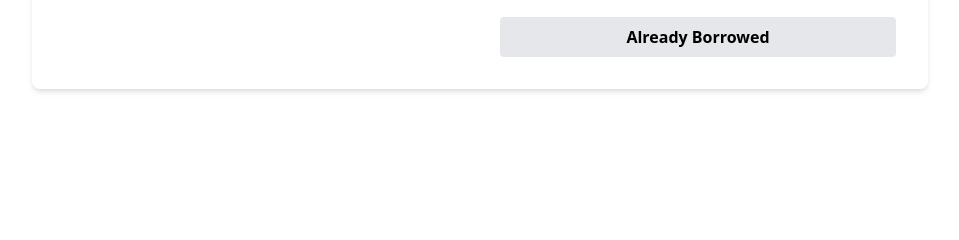
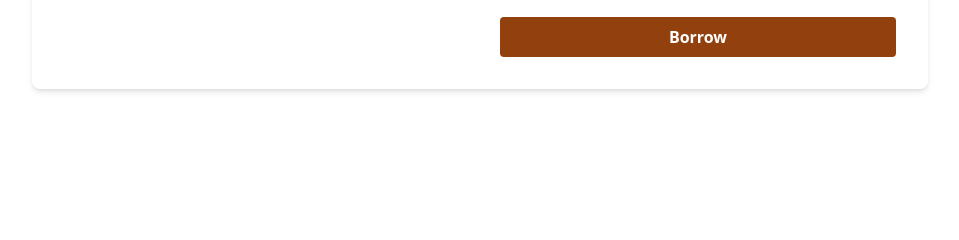
Before and after one commit to junaaid96/retro_book_store-mvt, a Django app: page /books/borrow/35/ in a window 1280 px wide. Shown: the part 261-501 px from the top of the page, without its empty margins (160-1119 px from the left). Run offline with Django 4.2, Linux system fonts and the light colour scheme; a user stored in the database is signed in; some libraries are stand-ins or nearby versions.

Commit message:
updates v1.2_beta

```diff
--- a/books/models.py
+++ b/books/models.py
@@ -13,8 +13,7 @@ class Book(models.Model):
     category = models.ManyToManyField(Category)
     total_copies = models.IntegerField(default=1)
     review = models.TextField(blank=True, null=True)
-    borrowed_by = models.ForeignKey(
-        UserAccount, related_name='books', on_delete=models.CASCADE, blank=True, null=True)
+    borrowed_by = models.ManyToManyField(UserAccount, related_name='borrowed_books', blank=True)
 
     def __str__(self):
         return f"{self.title} - {self.author} - {self.borrowing_price}"
--- a/books/templates/book_details.html
+++ b/books/templates/book_details.html
@@ -20,18 +20,18 @@
                         {% endfor %}
                     </p>
                     <p class="text-gray-700 mb-4">Available Copies: {{ book.total_copies }}</p>
-                    {% if user_account == book.borrowed_by %}
+                    {% if user_account in book.borrowed_by.all %}
                     <button class="font-bold py-2 px-4 rounded w-full bg-gray-200 cursor-not-allowed" disabled>
                         Already Borrowed
                     </button>
-                    {% endif %}
-                    {% if user_account != book.borrowed_by %}
+                    {% else %}
                     <form method="post" action="{% url 'borrow_book' book.id %}">
                         {% csrf_token %}
                         <input type="submit" value="Borrow"
                             class="font-bold py-2 px-4 rounded w-full bg-yellow-800 text-white hover:bg-yellow-900 cursor-pointer">
                     </form>
                     {% endif %}
+
                 </div>
             </div>
         </div>
--- a/books/views.py
+++ b/books/views.py
@@ -53,7 +53,7 @@ class BorrowBookView(LoginRequiredMixin, CreateView):
         user_account.balance -= book.borrowing_price
         user_account.save()
 
-        book.borrowed_by = user_account
+        book.borrowed_by.add(user_account)
         book.total_copies -= 1
         book.save()
 
@@ -66,13 +66,14 @@ class BorrowBookView(LoginRequiredMixin, CreateView):
 
 class ReturnBookView(LoginRequiredMixin, View):
     def post(self, request, transaction_id):
+        user_account = UserAccount.objects.get(user=request.user)
         transaction = get_object_or_404(Transaction, id=transaction_id)
         book = transaction.borrowed_book
 
         transaction.return_timestamp = timezone.now()
         transaction.save()
 
-        book.borrowed_by = None
+        book.borrowed_by.remove(user_account)
         book.total_copies += 1
         book.save()
 
```
Also changed, not shown: books/migrations/0003_remove_book_borrowed_by_book_borrowed_by.py (added), db.sqlite3.
